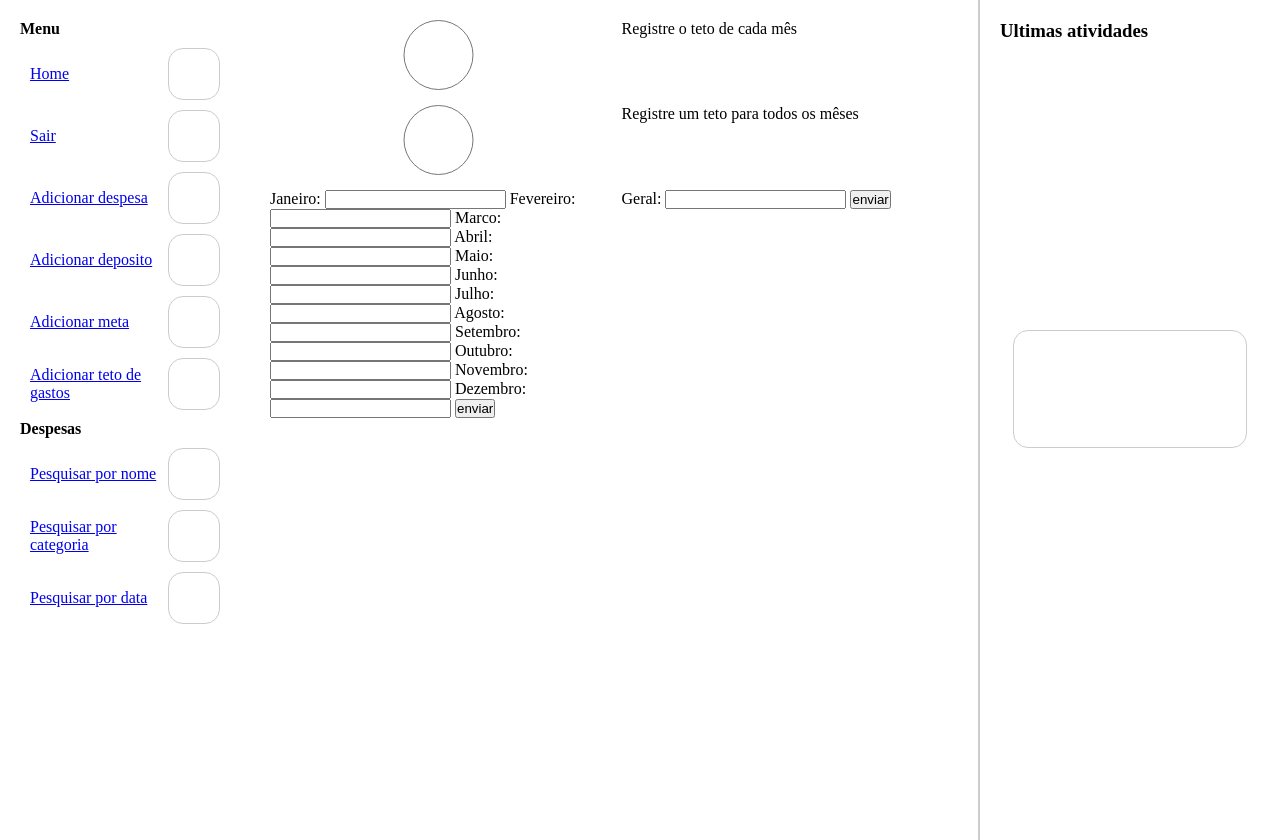
After one commit to Graciano-B-L-Junior/cdmp_django, a Django app: template CDMP_APP/templates/CDMP_APP/add_teto_gasto.html in a window 1280 px wide. The commit adds this page. Run offline with Django 4.2, Linux system fonts and the light colour scheme; the template is opened without the code that fills it: values that come from a table or form of the project are taken from there, others are empty; some libraries are stand-ins or nearby versions.

Commit message:
novo formulario para teto de gastos

```diff
--- a/CDMP/settings.py
+++ b/CDMP/settings.py
@@ -108,9 +108,9 @@ AUTH_PASSWORD_VALIDATORS = [
 # Internationalization
 # https://docs.djangoproject.com/en/4.2/topics/i18n/
 
-LANGUAGE_CODE = 'en-us'
+LANGUAGE_CODE = 'pt-BR'
 
-TIME_ZONE = 'UTC'
+TIME_ZONE = 'America/Fortaleza'
 
 USE_I18N = True
 
--- a/CDMP_APP/forms.py
+++ b/CDMP_APP/forms.py
@@ -1,6 +1,6 @@
 from django import forms
 from datetime import datetime
-from .models import Categoria,Depositos,MetaFinanceira
+from .models import Categoria,Depositos,MetaFinanceira,TetoDeGastos
 
 def set_choices_categoria() -> tuple:
         categorias = Categoria.objects.all()
@@ -45,6 +45,29 @@ class MetaFinanceiraForm(forms.ModelForm):
                   }
             }
 
+class TetoDeGastosForm(forms.ModelForm):
+      class Meta:
+            model = TetoDeGastos
+            fields = ["janeiro","fevereiro","marco",
+                      "abril","maio","junho",
+                      "julho","agosto","setembro",
+                      "outubro","novembro","dezembro"
+                      ]
+            widgets = {
+                  "janeiro":forms.NumberInput(),
+                  "fevereiro":forms.NumberInput(),
+                  "marco":forms.NumberInput(),
+                  "abril":forms.NumberInput(),
+                  "maio":forms.NumberInput(),
+                  "junho":forms.NumberInput(),
+                  "julho":forms.NumberInput(),
+                  "agosto":forms.NumberInput(),
+                  "setembro":forms.NumberInput(),
+                  "outubro":forms.NumberInput(),
+                  "novembro":forms.NumberInput(),
+                  "dezembro":forms.NumberInput(),
+            }
+
 
 class QueryDespesaPorNomeForm(forms.Form):
       nome = forms.CharField()
--- a/CDMP_APP/models.py
+++ b/CDMP_APP/models.py
@@ -70,3 +70,18 @@ class HistoricoCliente(models.Model):
 
     def __str__(self) -> str:
         return self.operacao
+
+class TetoDeGastos(models.Model):
+        cliente = models.ForeignKey(Cliente,null=True,on_delete=models.CASCADE)
+        janeiro = models.FloatField()
+        fevereiro = models.FloatField()
+        marco = models.FloatField()
+        abril = models.FloatField()
+        maio = models.FloatField()
+        junho = models.FloatField()
+        julho = models.FloatField()
+        agosto = models.FloatField()
+        setembro = models.FloatField()
+        outubro = models.FloatField()
+        novembro = models.FloatField()
+        dezembro = models.FloatField()
--- /dev/null
+++ b/CDMP_APP/templates/CDMP_APP/add_teto_gasto.html
@@ -0,0 +1,27 @@
+{% extends "includes/base.html"%}
+{% load static %}
+{%block head-content%}
+<link rel="stylesheet" href="{% static 'CDMP_APP/css/style_teto_gasto.css' %}">
+{%endblock%}
+{%block greater-data%}
+<input type="radio" name="radio" id="mensal">
+<label for="mensal">Registre o teto de cada mês</label>
+<input type="radio" name="radio" id="anual">
+<label for="anual">Registre um teto para todos os mêses</label>
+<form id="por_mes" action="" method="POST">
+    {% csrf_token %}
+    {{ form }}
+    <input type="submit" value="enviar">
+</form>
+<form id="geral" method="POST">
+    {% csrf_token %}
+    <label for="geral">Geral:</label>
+    <input id="geral" type="text" name="geral">
+    <input type="submit" value="enviar">
+</form>
+{%endblock%}
+{%block other-content%}
+<script>
+
+</script>
+{%endblock%}
--- a/CDMP_APP/templates/includes/base.html
+++ b/CDMP_APP/templates/includes/base.html
@@ -25,6 +25,8 @@
                 <li><a href="{% url 'add_deposito' %}">Adicionar deposito</a> <canvas width="50" height="50"></canvas>
                 </li>
                 <li><a href="{% url 'add_meta' %}">Adicionar meta</a> <canvas width="50" height="50"></canvas>
+                </li>
+                <li><a href="{% url 'add_teto' %}">Adicionar teto de gastos</a> <canvas width="50" height="50"></canvas>
                 </li>
             </ul>
         </div>
--- a/CDMP_APP/urls.py
+++ b/CDMP_APP/urls.py
@@ -9,6 +9,7 @@ urlpatterns = [
     path('adicionar_despesa',views.add_gasto,name="add_despesa"),
     path('adicionar_deposito',views.add_deposito,name='add_deposito'),
     path('adicionar_meta',views.add_meta_financeira,name="add_meta"),
+    path('adicionar_teto',views.add_teto_gasto,name="add_teto"),
     path('vizualizar_historico/<int:id>',views.treat_route,name="view_history"),
     path('vizualizar_gastos',views.view_all_despesas,name="view_all_gastos"),
     path('editar_despesa/<int:id>',views.edit_despesa,name="edit_despesa"),
```
Also changed, not shown: CDMP_APP/views.py (+23 -6 lines), CDMP_APP/migrations/0009_tetodegastos.py (added), CDMP_APP/static/CDMP_APP/css/style_teto_gasto.css (added).
